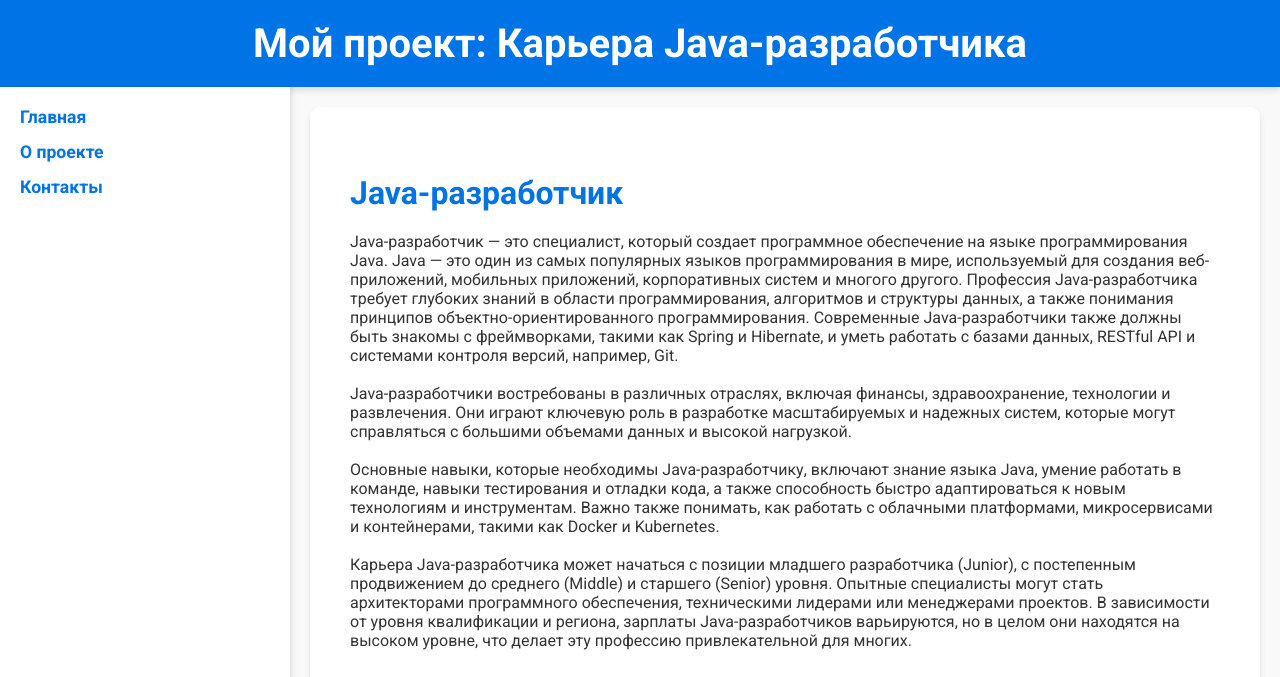
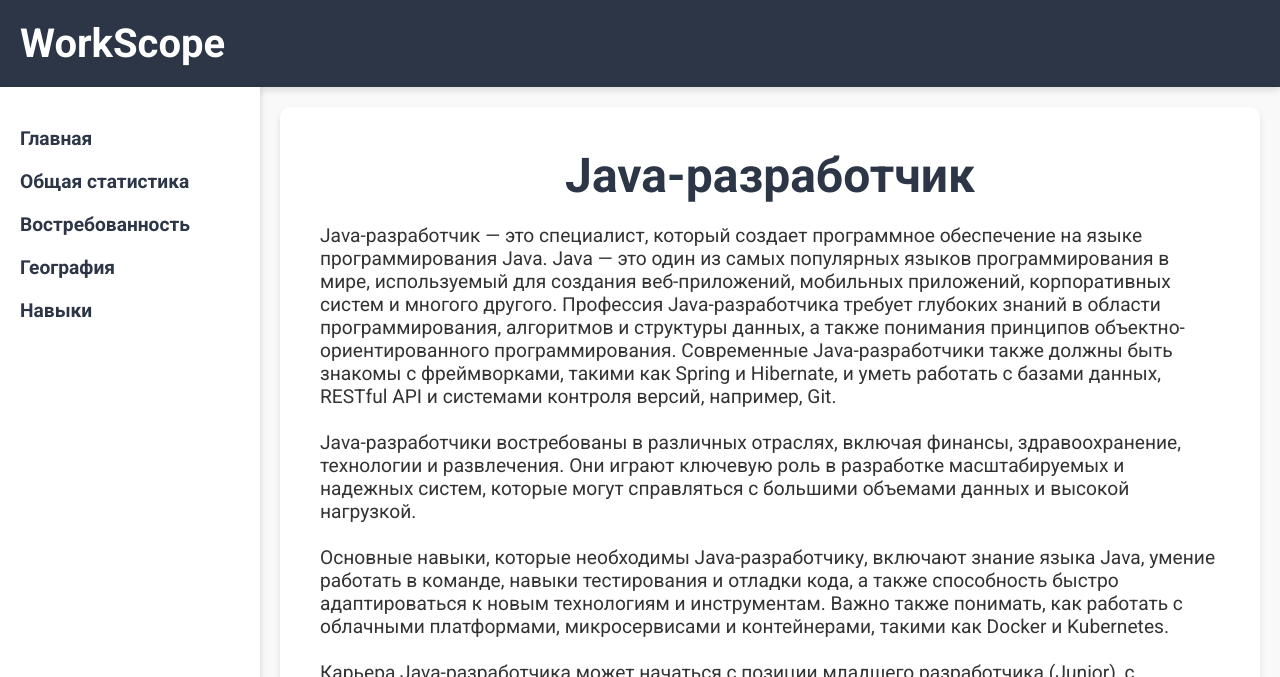
Before and after one commit to plemberr/Django-project, a Django app: page / in a window 1280 px wide. Shown: the top 677 px of the page. Run offline with Django 5.2, Linux system fonts and the light colour scheme.

Commit message:
update main page, html/css

```diff
--- /dev/null
+++ b/vacancies_parse/main/static/main/css/style.css
@@ -0,0 +1,111 @@
+body {
+    font-family: 'Roboto', sans-serif;
+    margin: 0;
+    padding: 0;
+    display: flex;
+    flex-direction: column;
+    min-height: 100vh;
+    background-color: #f9f9f9;
+    color: #333;
+}
+header {
+    background-color: #2c3647;
+    color: white;
+    padding: 20px;
+    box-shadow: 0 4px 6px rgba(0, 0, 0, 0.1);
+}
+header h1 {
+    margin: 0;
+    font-size: 2.5em;
+}
+footer {
+    background-color: #2c3647;
+    color: white;
+    padding: 10px 20px;
+    text-align: center;
+    margin-top: auto;
+    font-size: 2em;
+}
+.container {
+    display: flex;
+    flex: 1;
+}
+nav {
+    width: 220px;
+    background-color: #ffffff;
+    padding: 20px;
+    padding-top: 40px;
+    box-shadow: 2px 0 5px rgba(0, 0, 0, 0.1);
+}
+nav ul {
+    list-style: none;
+    padding: 0;
+    margin: 0;
+}
+nav ul li {
+    margin-bottom: 20px;
+}
+nav ul li a {
+    position: relative; /* Для позиционирования псевдоэлемента */
+    text-decoration: none;
+    color: #2c3647;
+    font-weight: bold;
+    font-size: 1.2em;
+    transition: color 0.3s;
+}
+
+nav ul li a::after {
+    content: ""; /* Создаем псевдоэлемент */
+    position: absolute;
+    left: 0;
+    bottom: -3px;
+    width: 0;
+    height: 2px;
+    background-color: #0073e6; /* Цвет подчеркивания */
+    transition: width 0.3s ease; /* Плавное увеличение ширины */
+}
+
+nav ul li a:hover {
+    color: #0073e6; /* Изменение цвета текста */
+}
+
+nav ul li a:hover::after {
+    width: 100%; /* Подчеркивание растягивается на всю ширину текста */
+}
+
+main {
+    flex: 1;
+    padding: 40px;
+    background-color: #ffffff;
+    box-shadow: 0 4px 6px rgba(0, 0, 0, 0.1);
+    margin: 20px;
+    border-radius: 10px;
+}
+main h2 {
+    text-align: center;
+    font-size: 3em;
+    margin-bottom: 20px;
+    padding: 0;
+    margin-top: 0;
+    color: #2c3647;
+}
+main p {
+    font-size: 1.2em;
+}
+.images {
+    display: flex;
+    gap: 15px;
+    margin-top: 30px;
+    justify-content: center;
+}
+.images img {
+    max-width: 30%;
+    height: auto;
+    border: 1px solid #ddd;
+    border-radius: 10px;
+    box-shadow: 0 2px 4px rgba(0, 0, 0, 0.1);
+    transition: transform 0.3s;
+}
+.images img:hover {
+    transform: scale(1.05);
+}
--- a/vacancies_parse/main/templates/main/index.html
+++ b/vacancies_parse/main/templates/main/index.html
@@ -4,109 +4,26 @@
     <meta charset="UTF-8">
     <meta name="viewport" content="width=device-width, initial-scale=1.0">
     <title>Java-разработчик</title>
-    <style>
-        body {
-            font-family: 'Roboto', sans-serif;
-            margin: 0;
-            padding: 0;
-            display: flex;
-            flex-direction: column;
-            min-height: 100vh;
-            background-color: #f9f9f9;
-            color: #333;
-        }
-        header {
-            background-color: #0073e6;
-            color: white;
-            padding: 20px;
-            text-align: center;
-            box-shadow: 0 4px 6px rgba(0, 0, 0, 0.1);
-        }
-        header h1 {
-            margin: 0;
-            font-size: 2.5em;
-        }
-        footer {
-            background-color: #0073e6;
-            color: white;
-            padding: 10px 20px;
-            text-align: center;
-            margin-top: auto;
-            font-size: 0.9em;
-        }
-        .container {
-            display: flex;
-            flex: 1;
-        }
-        nav {
-            width: 250px;
-            background-color: #ffffff;
-            padding: 20px;
-            box-shadow: 2px 0 5px rgba(0, 0, 0, 0.1);
-        }
-        nav ul {
-            list-style: none;
-            padding: 0;
-            margin: 0;
-        }
-        nav ul li {
-            margin-bottom: 15px;
-        }
-        nav ul li a {
-            text-decoration: none;
-            color: #0073e6;
-            font-weight: bold;
-            font-size: 1.1em;
-        }
-        nav ul li a:hover {
-            text-decoration: underline;
-        }
-        main {
-            flex: 1;
-            padding: 40px;
-            background-color: #ffffff;
-            box-shadow: 0 4px 6px rgba(0, 0, 0, 0.1);
-            margin: 20px;
-            border-radius: 10px;
-        }
-        main h2 {
-            font-size: 2em;
-            margin-bottom: 20px;
-            color: #0073e6;
-        }
-        .images {
-            display: flex;
-            gap: 15px;
-            margin-top: 30px;
-        }
-        .images img {
-            max-width: 30%;
-            height: auto;
-            border: 1px solid #ddd;
-            border-radius: 10px;
-            box-shadow: 0 2px 4px rgba(0, 0, 0, 0.1);
-            transition: transform 0.3s;
-        }
-        .images img:hover {
-            transform: scale(1.05);
-        }
-    </style>
+    <link href="/static/main/css/style.css" rel="stylesheet">
     <link href="https://fonts.googleapis.com/css2?family=Roboto:wght@400;700&display=swap" rel="stylesheet">
 </head>
 <body>
     <header>
-        <h1>Мой проект: Карьера Java-разработчика</h1>
+        <h1>WorkScope</h1>
     </header>
     <div class="container">
         <nav>
             <ul>
-                <li><a href="/">Главная</a></li>
-                <li><a href="/about">О проекте</a></li>
-                <li><a href="/contacts">Контакты</a></li>
+                <li><a href="{% url 'home' %}">Главная</a></li>
+                <li><a href="{% url 'home' %}">Общая статистика</a></li>
+                <li><a href="{% url 'home' %}">Востребованность</a></li>
+                <li><a href="{% url 'home' %}">География</a></li>
+                <li><a href="{% url 'home' %}">Навыки</a></li>
             </ul>
         </nav>
         <main>
             <h2>Java-разработчик</h2>
+
             <p>
                 Java-разработчик — это специалист, который создает программное обеспечение на языке программирования Java.
                 Java — это один из самых популярных языков программирования в мире, используемый для создания веб-приложений, мобильных приложений, корпоративных систем и многого другого.
@@ -122,6 +39,7 @@
                 Опытные специалисты могут стать архитекторами программного обеспечения, техническими лидерами или менеджерами проектов.
                 В зависимости от уровня квалификации и региона, зарплаты Java-разработчиков варьируются, но в целом они находятся на высоком уровне, что делает эту профессию привлекательной для многих.
             </p>
+
             <div class="images">
                 <img src="/static/main/img/java1.jpg" alt="Java код">
                 <img src="/static/main/img/java2.jpg" alt="Разработка приложений">
--- a/vacancies_parse/main/urls.py
+++ b/vacancies_parse/main/urls.py
@@ -2,5 +2,5 @@ from django.urls import path
 from . import views
 
 urlpatterns = [
-    path('', views.index)
+    path('', views.index, name='home')
 ]
```
